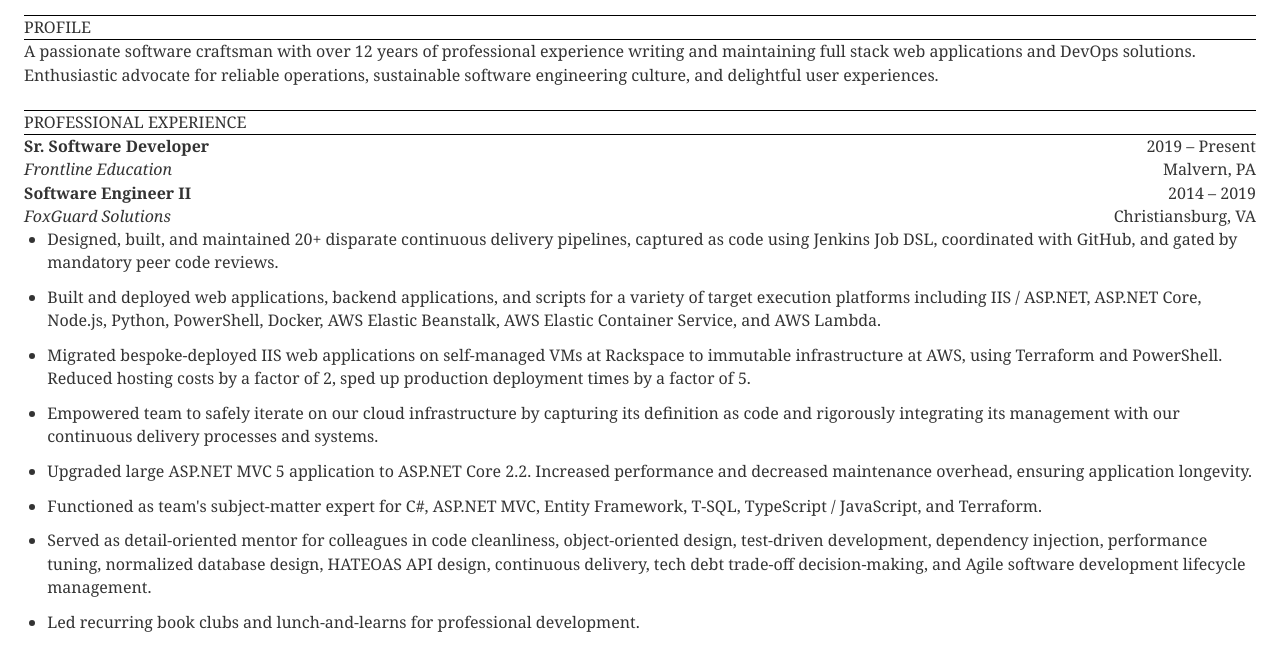
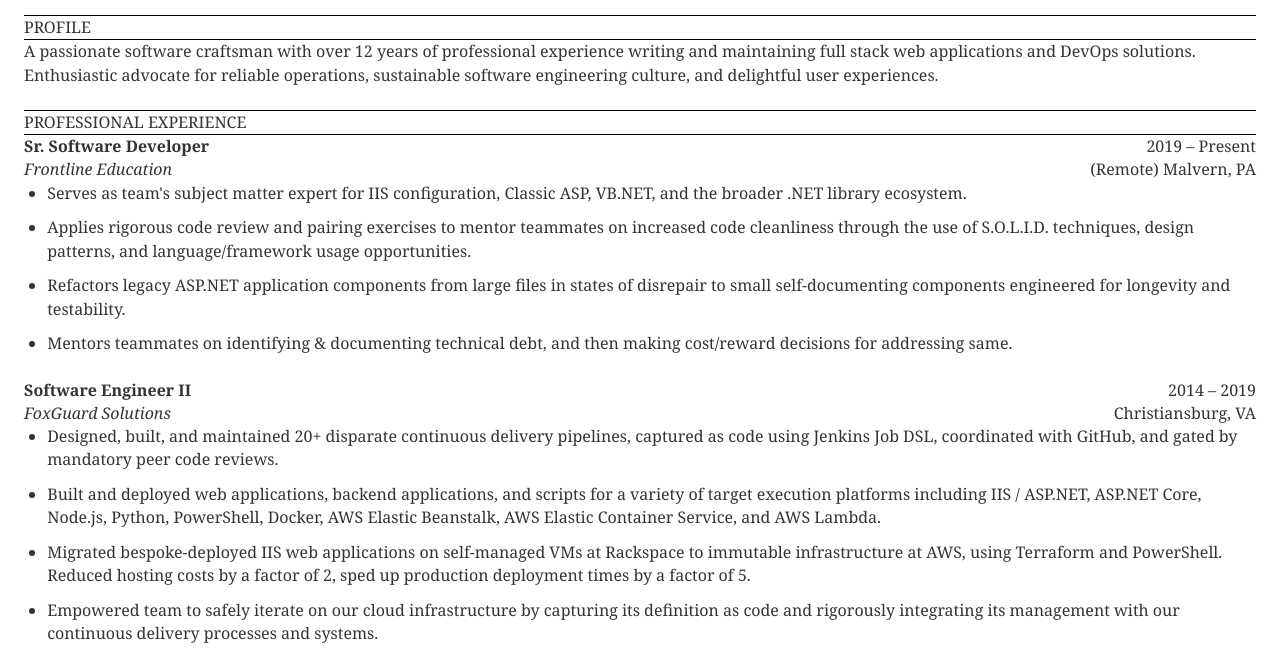
Before and after one commit to brucificus/curriculum-vitae, a Gatsby site: page / in a window 1280 px wide. Shown: the part 86-740 px from the top of the page. Built offline with nearby package versions, Linux system fonts and the light colour scheme; Gatsby itself is replaced by a stand-in of ours; some packages are replaced by stand-ins of ours.

Commit message:
✨ Describes Current Accomplishments at Frontline

```diff
--- a/src/data/jobs/frontline-education.md
+++ b/src/data/jobs/frontline-education.md
@@ -1,6 +1,11 @@
 ---
 employer-name: "Frontline Education"
-employer-location: "Malvern, PA"
+employer-location: "(Remote) Malvern, PA"
 employment-start: "2019-12-16T05:00Z"
 job-title-final: "Sr. Software Developer"
 ---
+
+- Serves as team's subject matter expert for IIS configuration, Classic ASP, VB.NET, and the broader .NET library ecosystem.
+- Applies rigorous code review and pairing exercises to mentor teammates on increased code cleanliness through the use of S.O.L.I.D. techniques, design patterns, and language/framework usage opportunities.
+- Refactors legacy ASP.NET application components from large files in states of disrepair to small self-documenting components engineered for longevity and testability.
+- Mentors teammates on identifying & documenting technical debt, and then making cost/reward decisions for addressing same.
```
